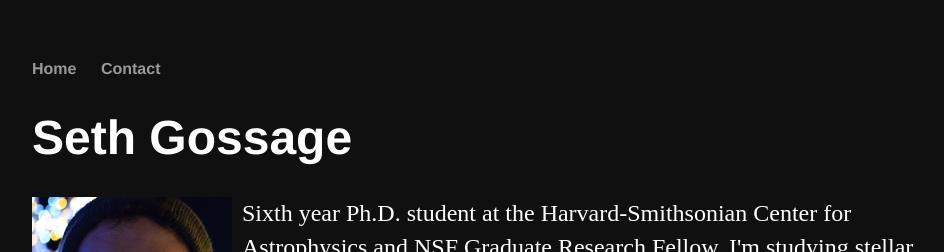
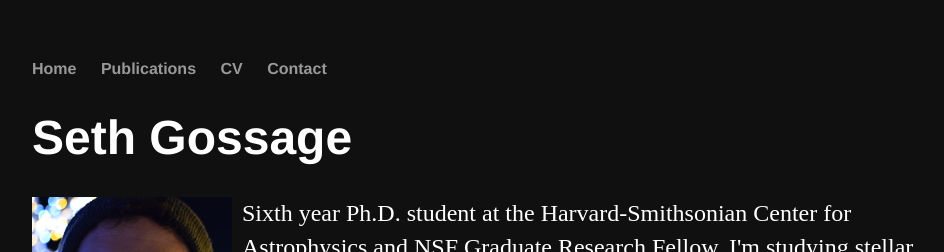
Before and after one commit to sgossage/sgossage.github.io, a Jekyll site: the page built from index.html, in a window 1280 px wide. Shown: the top 252 px of the page, without its empty margins (160-1104 px from the left). Built offline with Jekyll 4.4.1, drawn with Linux system fonts in a browser that asks for light colours.

Commit message:
updating layout with cv and pubs

```diff
--- a/_layouts/default.html
+++ b/_layouts/default.html
@@ -12,8 +12,8 @@
 			<nav>
 	    		<ul>
 	        		<li><a href="/">Home</a></li>
-	        		<!--<li><a href="/publications">Publications</a></li>
-		        	<li><a href="/cv">CV</a></li>-->
+	        		<li><a href="/publications">Publications</a></li>
+		        	<li><a href="/cv">CV</a></li>
 	        		<li><a href="/contact">Contact</a></li>
 	    		</ul>
 			</nav>
```
